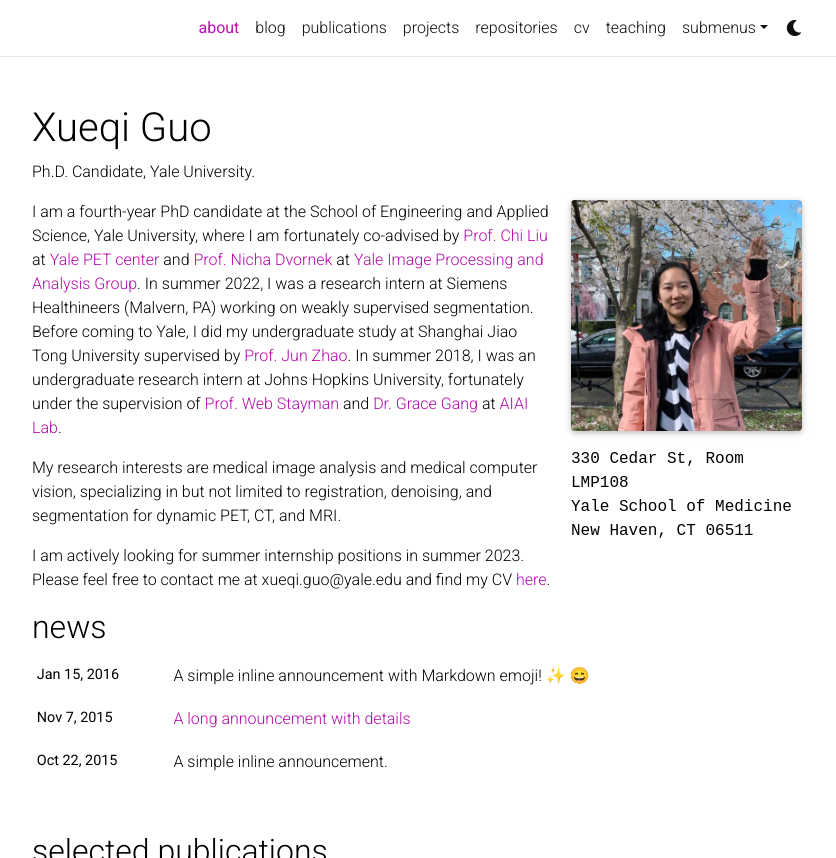
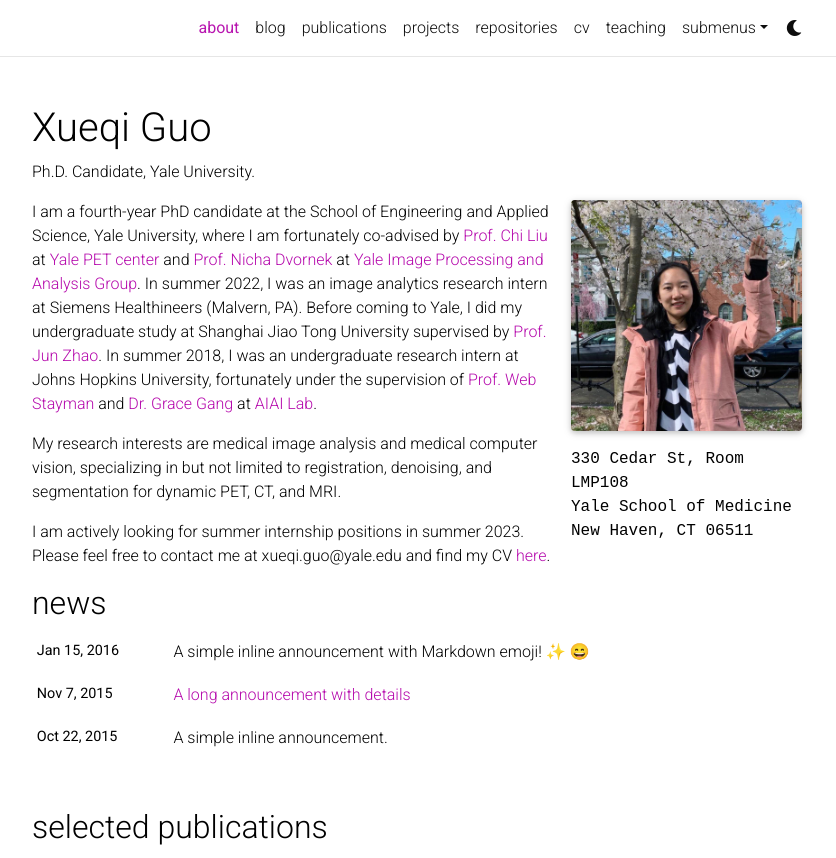
Before and after one commit to gxq1998/gxq1998.github.io, a Jekyll site: the page built from _pages/about.md, in a window 1280 px wide and 1172 px high, cut to the strip 0-858 px from the top of the window. Shown: the whole strip, without its empty margins (223-1059 px from the left). Built offline with Jekyll 4.4.1, drawn with Linux system fonts in a browser that asks for light colours; full-size pictures stand in for the smaller copies a plugin makes; emoji names are drawn with the system emoji font; comment, search, counter and statistics services are not loaded; a style sheet for code colours, icons or effects is not loaded.

Commit message:
Update about.md

```diff
--- a/_pages/about.md
+++ b/_pages/about.md
@@ -18,7 +18,7 @@
 social: true  # includes social icons at the bottom of the page
 ---
 
-I am a fourth-year PhD candidate at the School of Engineering and Applied Science, Yale University, where I am fortunately co-advised by [Prof. Chi Liu](https://seas.yale.edu/faculty-research/faculty-directory/chi-liu) at [Yale PET center](https://medicine.yale.edu/pet/) and [Prof. Nicha Dvornek](http://www.hellonicha.com/) at [Yale Image Processing and Analysis Group](https://medicine.yale.edu/bioimaging/ipa/people/). In summer 2022, I was a research intern at Siemens Healthineers (Malvern, PA) working on weakly supervised segmentation. Before coming to Yale, I did my undergraduate study at Shanghai Jiao Tong University supervised by [Prof. Jun Zhao](https://bme.sjtu.edu.cn/En/FacultyDetail/76). In summer 2018, I was an undergraduate research intern at Johns Hopkins University, fortunately under the supervision of [Prof. Web Stayman](https://www.bme.jhu.edu/people/faculty/j-webster-stayman/) and [Dr. Grace Gang](https://engineering.jhu.edu/faculty/grace-gang/) at [AIAI Lab](https://aiai.jhu.edu/).
+I am a fourth-year PhD candidate at the School of Engineering and Applied Science, Yale University, where I am fortunately co-advised by [Prof. Chi Liu](https://seas.yale.edu/faculty-research/faculty-directory/chi-liu) at [Yale PET center](https://medicine.yale.edu/pet/) and [Prof. Nicha Dvornek](http://www.hellonicha.com/) at [Yale Image Processing and Analysis Group](https://medicine.yale.edu/bioimaging/ipa/people/). In summer 2022, I was an image analytics research intern at Siemens Healthineers (Malvern, PA). Before coming to Yale, I did my undergraduate study at Shanghai Jiao Tong University supervised by [Prof. Jun Zhao](https://bme.sjtu.edu.cn/En/FacultyDetail/76). In summer 2018, I was an undergraduate research intern at Johns Hopkins University, fortunately under the supervision of [Prof. Web Stayman](https://www.bme.jhu.edu/people/faculty/j-webster-stayman/) and [Dr. Grace Gang](https://engineering.jhu.edu/faculty/grace-gang/) at [AIAI Lab](https://aiai.jhu.edu/).
 
 My research interests are medical image analysis and medical computer vision, specializing in but not limited to registration, denoising, and segmentation for dynamic PET, CT, and MRI.
 
```
